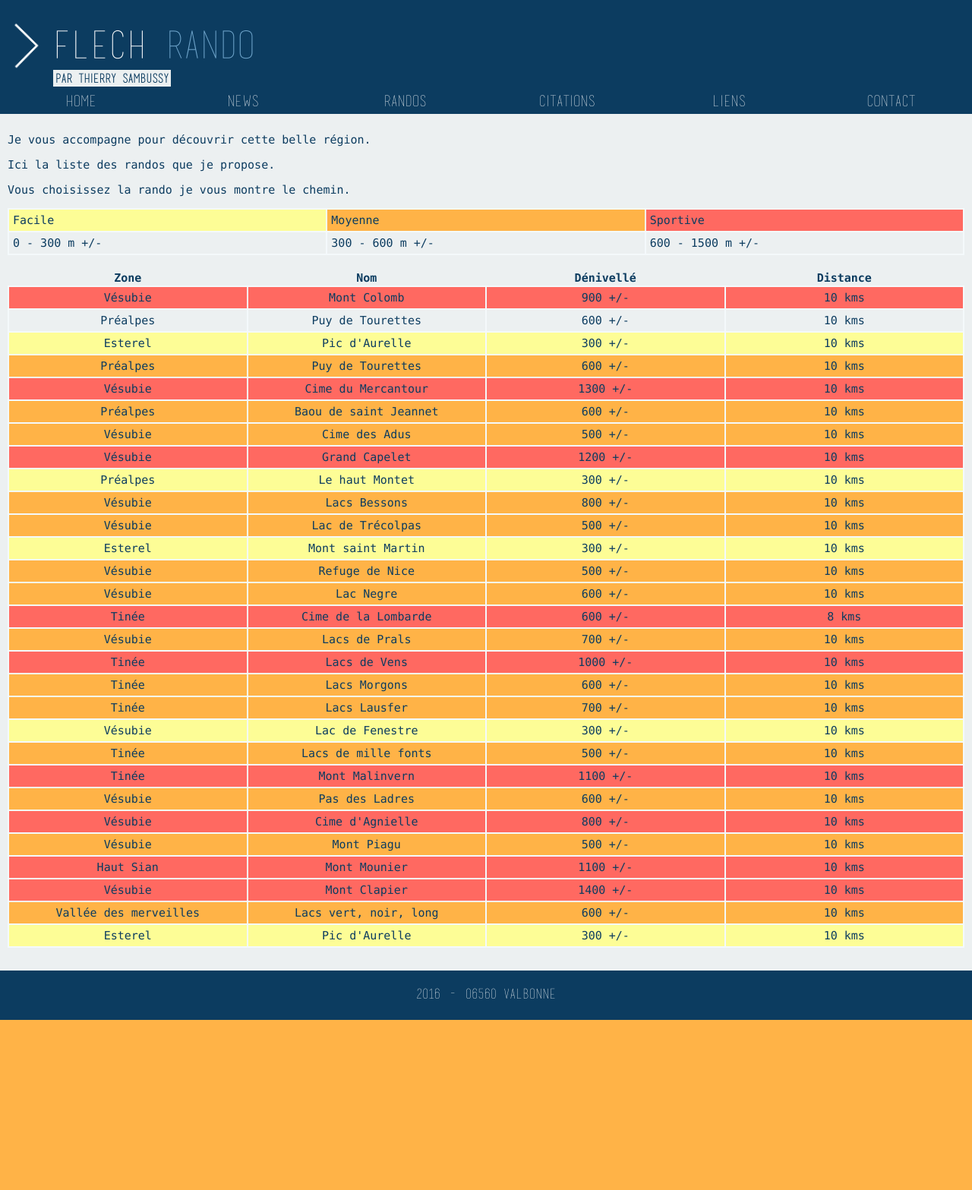
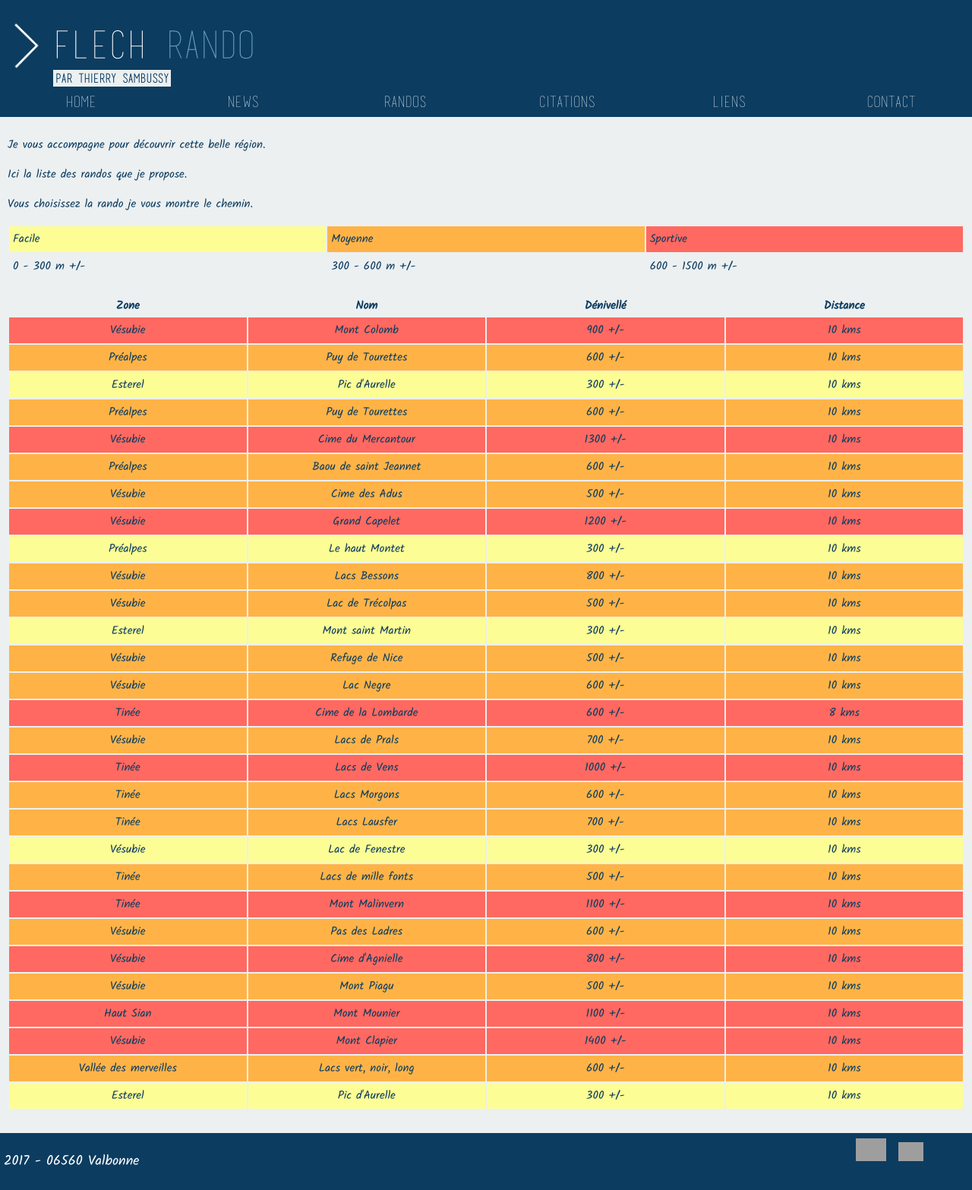
Before and after one commit to unchunka/flech, a PHP site: template view/hiking.twig in a window 1280 px wide. Shown: the whole page at 76% size. Before the commit the page ends 1343 px from the top, so only its background shows below. Run offline with PHP 8.4, Linux system fonts and the light colour scheme; the template is opened without the code that fills it, so the values that code supplies are empty; some libraries are stand-ins or nearby versions; grey boxes are pictures that could not be loaded.

Commit message:
some fix

```diff
--- a/view/app.twig
+++ b/view/app.twig
@@ -8,6 +8,7 @@
         <meta name="keywords" content="flech, rando" />
         <link rel="stylesheet" type="text/css" href="css/main.css">
         <script type="text/javascript" src="js/analytics.js"></script>
+        <link href="https://fonts.googleapis.com/css?family=Kalam" rel="stylesheet">
     </head>
     <body>
         <header>
@@ -28,7 +29,11 @@
         </nav>
         {% block content %}{% endblock %}
         <footer>
-            <p>2016 - 06560 Valbonne</p>
+            <div id="social">
+                <a href="https://twitter.com/flech_fr"><img src="img/twitter.png" class="twitter" /></a>
+                <a href="https://www.facebook.com/Flech-rando-389484361403828/" ><img src="img/fb.png" class="facebook" /></a>
+            </div>
+            <p>2017 - 06560 Valbonne</p>
         </footer>
     </body>
 
--- a/view/hiking.twig
+++ b/view/hiking.twig
@@ -6,7 +6,7 @@
 
     {% set randos = [
     {'zone':'Vésubie', 'nom':'Mont Colomb', 'denivele':'900', 'kms':'10', 'difficulte':'sport'},
-    {'zone':'Préalpes', 'nom':'Puy de Tourettes', 'denivele':'600', 'kms':'10', 'difficulte':'moyen'},
+    {'zone':'Préalpes', 'nom':'Puy de Tourettes', 'denivele':'600', 'kms':'10', 'difficulte':'medium'},
     {'zone':'Esterel', 'nom':'Pic d\'Aurelle', 'denivele':'300', 'kms':'10', 'difficulte':'easy'},
     {'zone':'Préalpes', 'nom':'Puy de Tourettes', 'denivele':'600', 'kms':'10', 'difficulte':'medium'},
     {'zone':'Vésubie', 'nom':'Cime du Mercantour', 'denivele':'1300', 'kms':'10', 'difficulte':'sport'},
--- a/web/css/main.css
+++ b/web/css/main.css
@@ -3,13 +3,8 @@
     src: url("bb.ttf") format("opentype");
 }
 
-@font-face {
-    font-family: aaa;
-    src: url("4.ttf") format("opentype");
-}
-
 body {
-    font-family: Kalam,Monaco,"Courier New","courier";
+    font-family: Kalam, Monaco,"Courier New","courier";
     margin:0px;
     font-size:15px;
     color:#0C3C60;
@@ -116,7 +111,7 @@ nav td a:hover {
 }
 
 #content table td {
-    border: 2px solid #F4F9FB;
+    border: 2px solid #ecf0f1;
     padding:5px;
     width:25%;
 }
@@ -140,13 +135,31 @@ nav td a:hover {
 footer {
     background: #0C3C60;
     padding:5px;
+    position:relative;
 }
 
 footer p {
-    font-family: 'JosefinSansStdLight',Arial;
     font-size:large;
     color:white;
-    text-align:center;
+    text-align:left;
+}
+
+footer #social img.facebook {
+    height:25px;
+}
+
+footer #social img.twitter {
+    height:30px;
+}
+
+footer #social {
+    position:absolute;
+    top:10%;
+    right:5%;
+}
+
+footer #social a {
+    margin-left:10px;
 }
 
 @media only screen and (max-width: 768px) {
```
